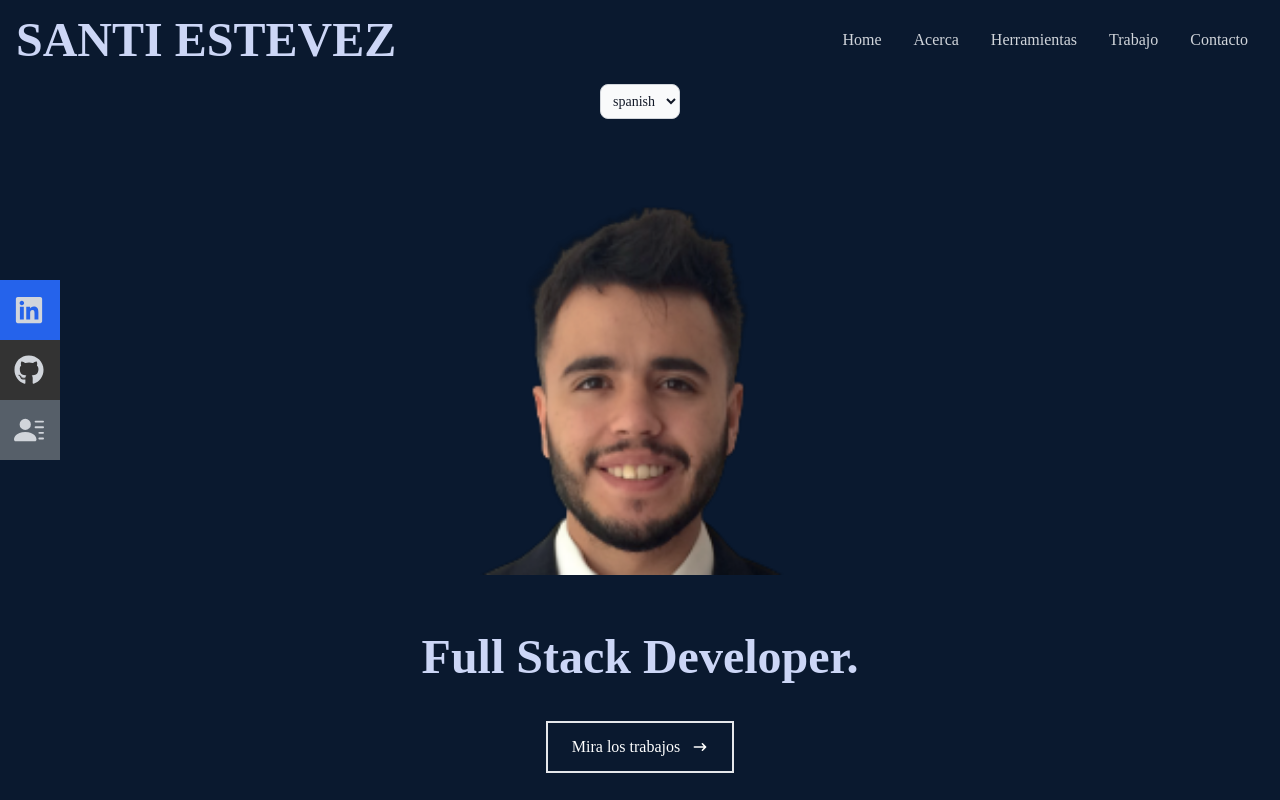
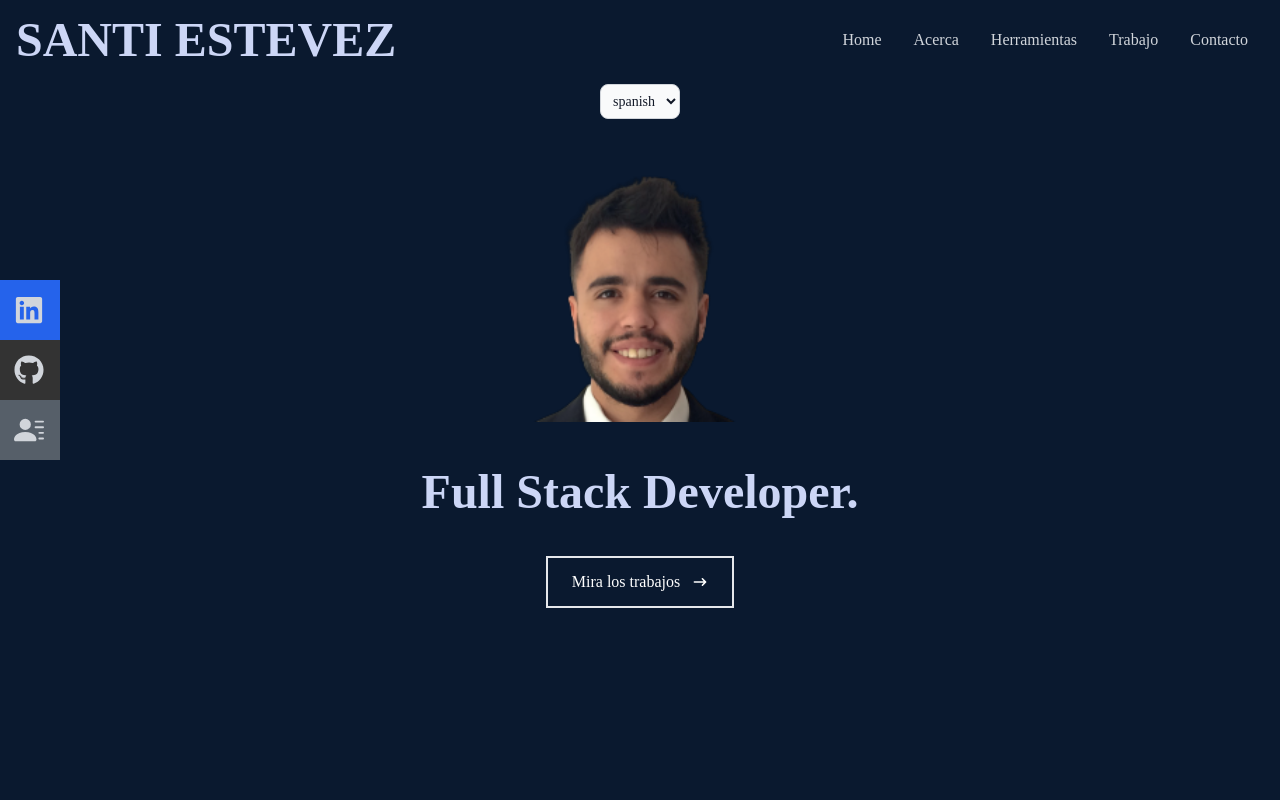
Before and after one commit to elbolaestevez/Portfolio, a React (Create React App) app: page / in a window 1280 px wide. Shown: the top 800 px of the page. Built offline with nearby package versions, Linux system fonts and the light colour scheme.

Commit message:
css updates

```diff
--- a/src/components/Home.jsx
+++ b/src/components/Home.jsx
@@ -20,14 +20,14 @@ const Home = () => {
         </select>
       </div>
 
-      <div className="max-w-[1000px] mx-auto flex flex-col justify-center h-full">
+      <div className="max-w-[1000px] mx-auto flex flex-col justify-center ">
         <img
-          className="w-6/12 mx-auto pb-1.5 mb-10"
+          className="w-6/12 mx-auto pb-1.5 mb-10 md:w-4/12 md:mt-12	mt-20"
           src={Santi}
           alt="HTML icon"
         />
 
-        <h2 className="text-4xl pt-3 mx-auto sm:text-5xl font-bold text-[#ccd6f6]">
+        <h2 className="text-4xl  mx-auto sm:text-5xl font-bold text-[#ccd6f6] text-center">
           Full Stack Developer.
         </h2>
         <p className=" mx-auto text-[#8892b0] py-4 max-w-[700px]"></p>
```
